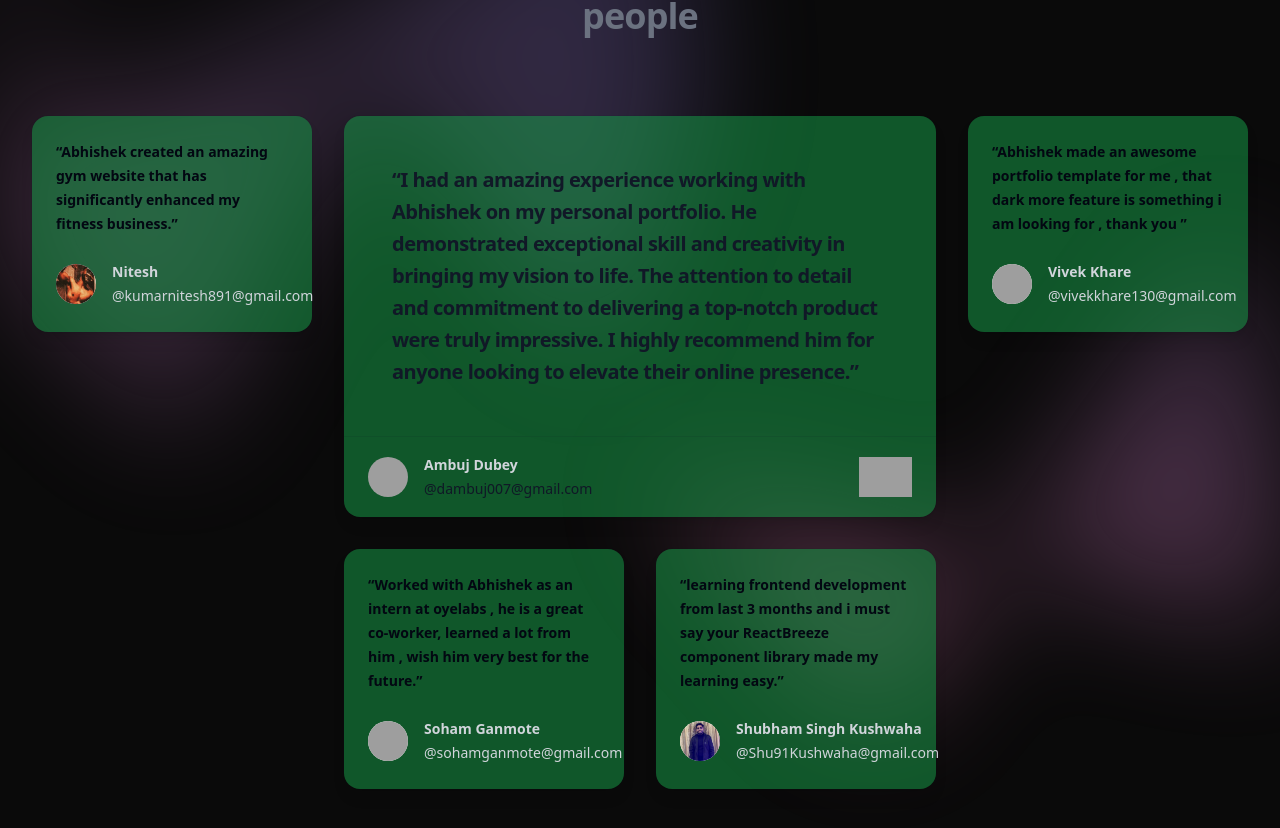
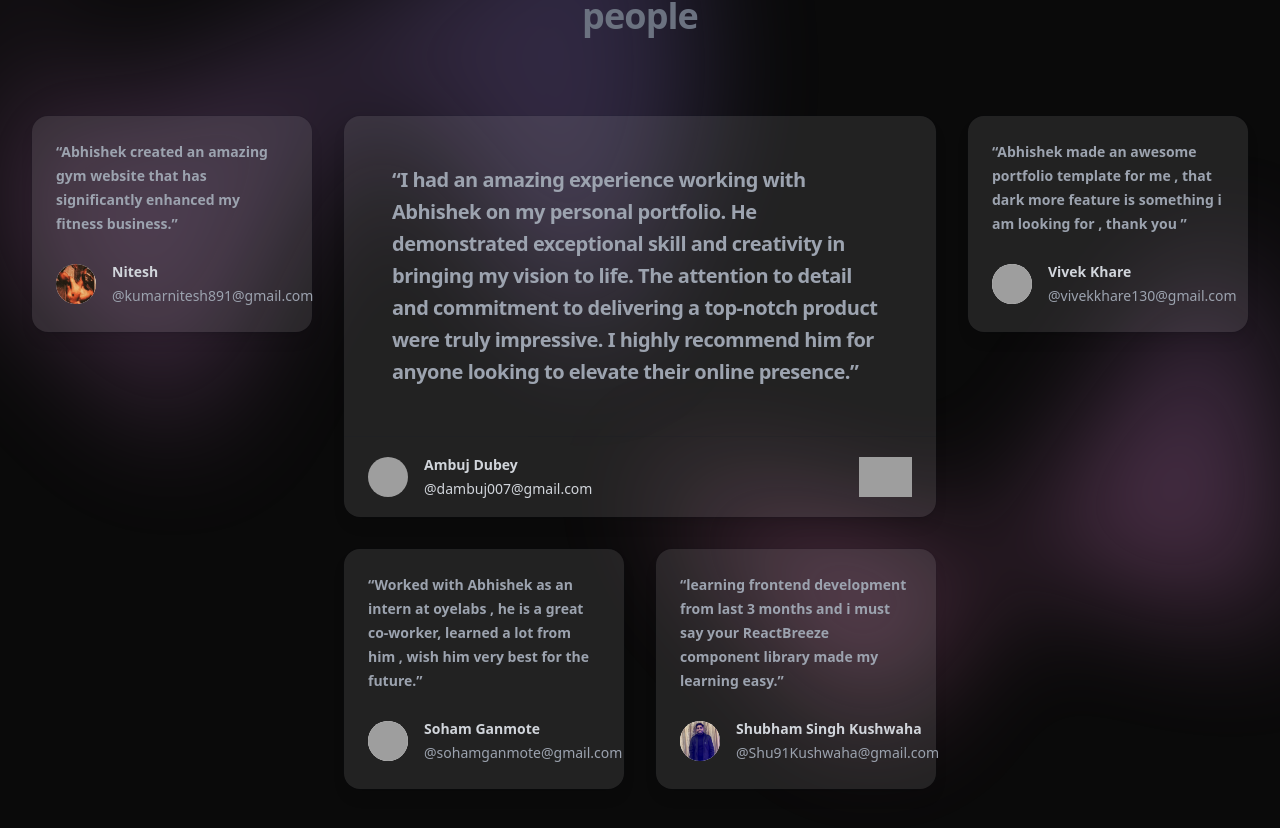
Before and after one commit to abhishek-06-singh/portfolio-2024, a React (Create React App) app: page / in a window 1280 px wide. Shown: the part 6084-6912 px from the top of the page. Built offline with nearby package versions, Linux system fonts and the light colour scheme; grey boxes are pictures that could not be loaded.

Commit message:
added styles in testimonials

```diff
--- a/src/components/testemonials/Testemonials.jsx
+++ b/src/components/testemonials/Testemonials.jsx
@@ -23,6 +23,7 @@ const testimonials = [
           imageUrl: nitish,
         },
       },
+
       // More testimonials...
     ],
     [
@@ -144,7 +145,7 @@ const Testemonials = () => {
                   {column.map((testimonial) => (
                     <figure
                       key={testimonial.author.handle}
-                      className="rounded-2xl bg-green-600 bg-opacity-50 p-6 shadow-lg ring-1 ring-gray-900/5"
+                      className="rounded-2xl bg-green-900  p-6 shadow-lg ring-1 ring-gray-900/5"
                     >
                       <blockquote className="text-gray-950 font-semibold">
                         <p>{`“${testimonial.body}”`}</p>
--- a/src/components/testemonials/TestemonialsSlide.jsx
+++ b/src/components/testemonials/TestemonialsSlide.jsx
@@ -23,6 +23,7 @@ const testimonials = [
           imageUrl: nitish,
         },
       },
+
       // More testimonials...
     ],
     [
@@ -102,8 +103,8 @@ const TestemonialsSlide = () => {
           </p>
         </div>
         <div className="mx-auto mt-16 grid max-w-2xl grid-cols-1 grid-rows-1 gap-8 text-sm leading-6 text-gray-300 sm:mt-20 sm:grid-cols-2 xl:mx-0 xl:max-w-none xl:grid-flow-col xl:grid-cols-4">
-          <figure className="col-span-2 hidden sm:block sm:rounded-2xl sm:bg-green-600 sm:bg-opacity-50 sm:shadow-lg sm:ring-1 sm:ring-gray-900/5 xl:col-start-2 xl:row-end-1">
-            <blockquote className="p-12 text-xl font-semibold leading-8 tracking-tight text-gray-900">
+          <figure className="col-span-2 hidden sm:block sm:rounded-2xl sm:bg-white/10 sm:bg-opacity-50 sm:shadow-lg sm:ring-1 sm:ring-gray-900/5 xl:col-start-2 xl:row-end-1">
+            <blockquote className="p-12 text-xl font-semibold leading-8 tracking-tight text-gray-400">
               <p>{`“${featuredTestimonial.body}”`}</p>
             </blockquote>
             <figcaption className="flex items-center gap-x-4 border-t border-gray-900/10 px-6 py-4">
@@ -116,7 +117,7 @@ const TestemonialsSlide = () => {
                 <div className="font-semibold">
                   {featuredTestimonial.author.name}
                 </div>
-                <div className="text-gray-900">{`@${featuredTestimonial.author.handle}`}</div>
+                <div className="text-gray-300">{`@${featuredTestimonial.author.handle}`}</div>
               </div>
               <img
                 className="h-10 w-auto flex-none"
@@ -145,9 +146,9 @@ const TestemonialsSlide = () => {
                   {column.map((testimonial) => (
                     <figure
                       key={testimonial.author.handle}
-                      className="rounded-2xl bg-green-600 bg-opacity-50 p-6 shadow-lg ring-1 ring-gray-900/5"
+                      className="rounded-2xl bg-white/10 p-6 shadow-lg ring-1 ring-gray-900/5"
                     >
-                      <blockquote className="text-gray-950 font-semibold">
+                      <blockquote className="text-gray-400 font-semibold">
                         <p>{`“${testimonial.body}”`}</p>
                       </blockquote>
                       <figcaption className="mt-6 flex items-center gap-x-4">
@@ -157,10 +158,10 @@ const TestemonialsSlide = () => {
                           alt=""
                         />
                         <div>
-                          <div className="font-semibold">
+                          <div className="font-semibold text-gray-300">
                             {testimonial.author.name}
                           </div>
-                          <div className="text-gray-300">{`@${testimonial.author.handle}`}</div>
+                          <div className="text-gray-400">{`@${testimonial.author.handle}`}</div>
                         </div>
                       </figcaption>
                     </figure>
```
Also changed, not shown: 1 other file (tests, documents, lock files or other folders).
